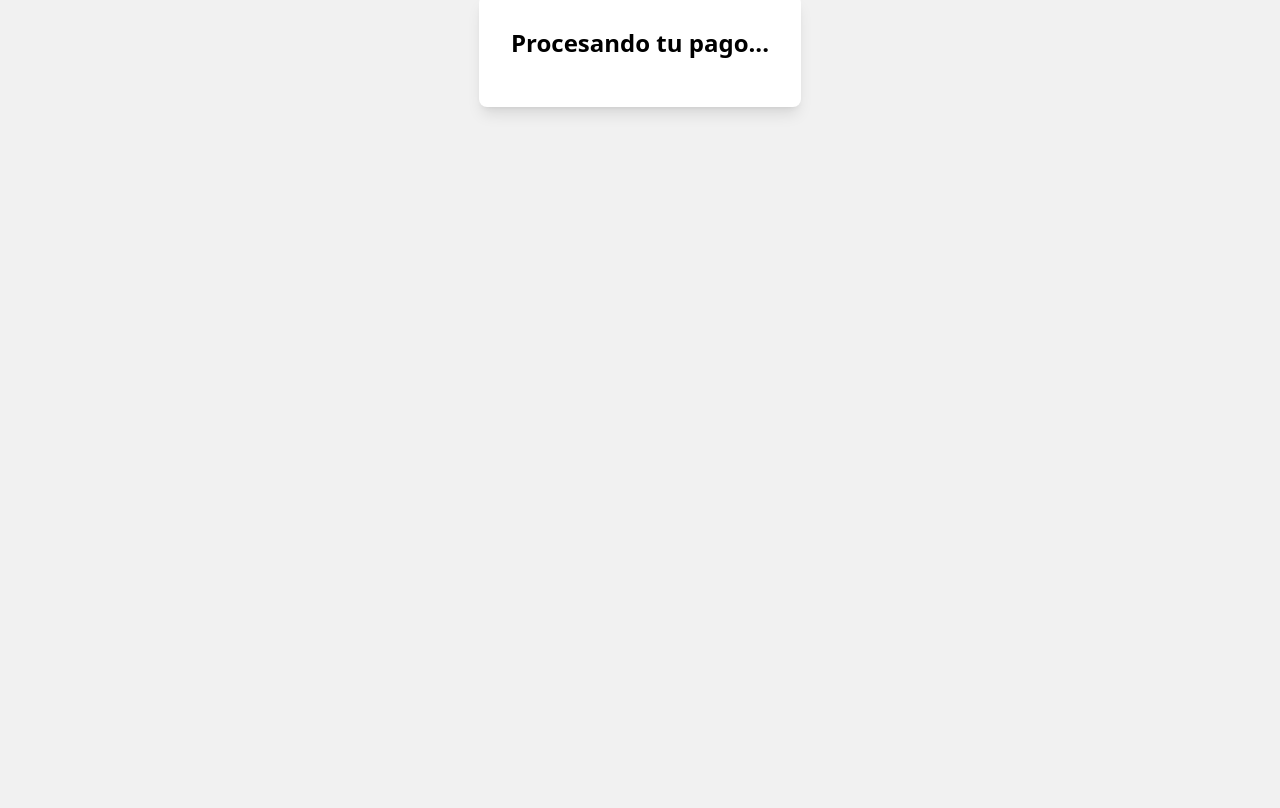
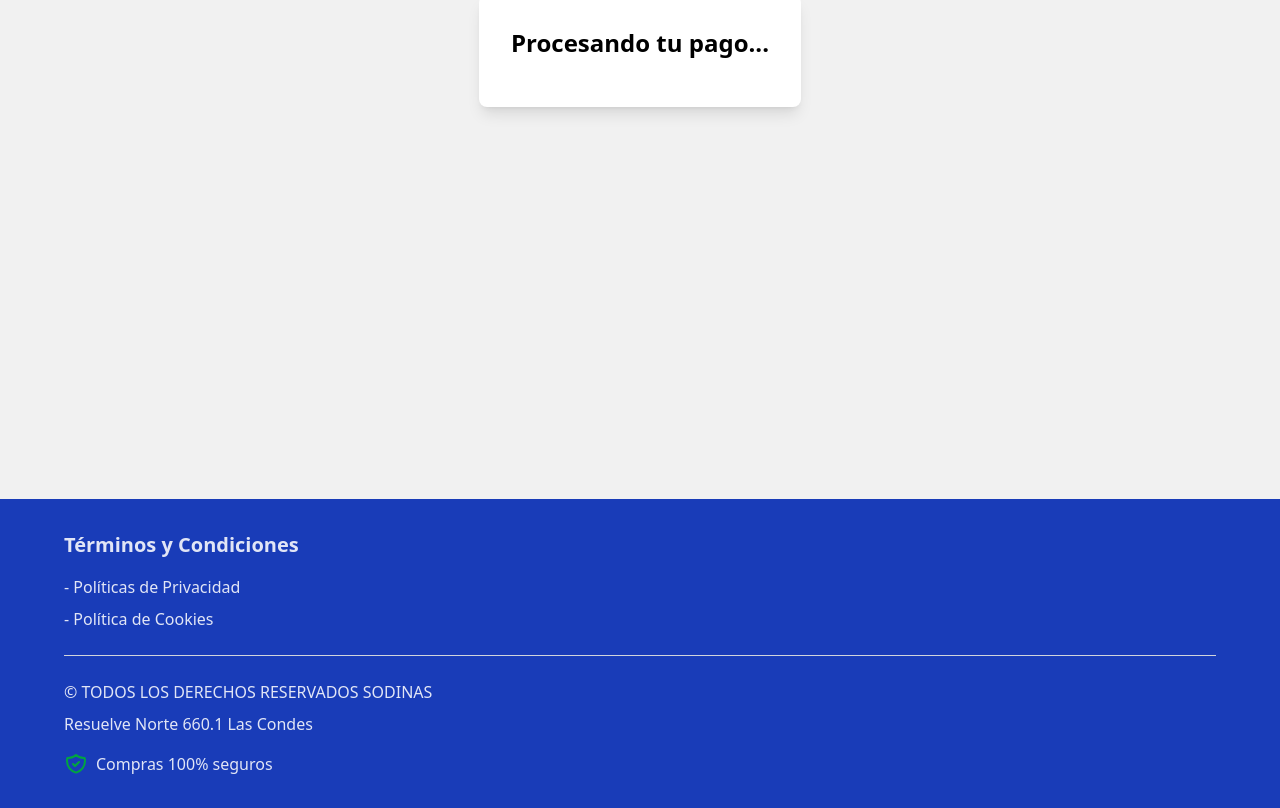
Before and after one commit to Nato9-7/ferremas, a React (Vite) app: page /webpay-return in a window 1280 px wide. Shown: the part 467-1275 px from the top of the page. Before the commit the page ends 918 px from the top, so only its background shows below. Built offline with nearby package versions, Linux system fonts and the light colour scheme.

Commit message:
Arreglo del pago con webpay(ahora toma los rechazos). Se borra el carrito de compra y se agrego un footer

```diff
--- a/src/App.jsx
+++ b/src/App.jsx
@@ -2,6 +2,7 @@ import Header from "./components/Header";
 import Products from "./components/Products";
 import Login from "./pages/login";
 import Cart from "./pages/CartPage";
+import Footer from "./components/Footer";
 import WebpayReturn from "./pages/WebPayReturn";
 import { CarritoProvider } from "./components/Carrito";
 
@@ -19,6 +20,7 @@ function App() {
           <Route path="/CartPage" element={<Cart />} />
           <Route path="/webpay-return" element={<WebpayReturn />} />
         </Routes>
+        <Footer />
       </BrowserRouter>
     </CarritoProvider>
   );
--- a/src/components/Carrito.jsx
+++ b/src/components/Carrito.jsx
@@ -49,8 +49,14 @@ export const CarritoProvider = ({ children }) => {
     });
   };
 
+  const vaciarCarrito = () => {
+    setCarrito([]);
+  };
+
   return (
-    <Carrito.Provider value={{ carrito, agregarAlCarrito, eliminarDelCarrito }}>
+    <Carrito.Provider
+      value={{ carrito, agregarAlCarrito, eliminarDelCarrito, vaciarCarrito }}
+    >
       {children}
     </Carrito.Provider>
   );
--- /dev/null
+++ b/src/components/Footer.jsx
@@ -0,0 +1,65 @@
+import React from "react";
+
+const Footer = () => {
+  return (
+    <footer className="bg-blue-800 py-8 px-4 mt-12">
+      <div className="max-w-6xl mx-auto">
+        {/* Términos y condiciones */}
+        <div className="mb-6">
+          <h2 className="text-xl text-black-700 font-bold mb-4">
+            Términos y Condiciones
+          </h2>
+          <ul className="space-y-2">
+            <li>
+              <a
+                href="#"
+                className="text-black-700 hover:text-black-900 hover:underline"
+              >
+                - Políticas de Privacidad
+              </a>
+            </li>
+            <li>
+              <a
+                href="#"
+                className="text-black-700 hover:text-black-900 hover:underline"
+              >
+                - Política de Cookies
+              </a>
+            </li>
+          </ul>
+        </div>
+
+        {/* Información de la empresa */}
+        <div className="border-t border-gray-300 pt-6">
+          <p className="text-black-700 mb-2">
+            © TODOS LOS DERECHOS RESERVADOS SODINAS
+          </p>
+          <p className="text-black-700 mb-4">Resuelve Norte 660.1 Las Condes</p>
+
+          {/* Compras seguras */}
+          <div className="flex items-center">
+            <svg
+              xmlns="http://www.w3.org/2000/svg"
+              className="h-6 w-6 text-green-600 mr-2"
+              fill="none"
+              viewBox="0 0 24 24"
+              stroke="currentColor"
+            >
+              <path
+                strokeLinecap="round"
+                strokeLinejoin="round"
+                strokeWidth={2}
+                d="M9 12l2 2 4-4m5.618-4.016A11.955 11.955 0 0112 2.944a11.955 11.955 0 01-8.618 3.04A12.02 12.02 0 003 9c0 5.591 3.824 10.29 9 11.622 5.176-1.332 9-6.03 9-11.622 0-1.042-.133-2.052-.382-3.016z"
+              />
+            </svg>
+            <span className="text-black-700 font-medium">
+              Compras 100% seguros
+            </span>
+          </div>
+        </div>
+      </div>
+    </footer>
+  );
+};
+
+export default Footer;
--- a/src/components/Header.jsx
+++ b/src/components/Header.jsx
@@ -1,4 +1,4 @@
-import { useState, useEffect } from "react";
+import { useState } from "react";
 import { Link } from "react-router-dom";
 import {
   Popover,
--- a/src/components/Products.jsx
+++ b/src/components/Products.jsx
@@ -55,7 +55,6 @@ const Products = () => {
                 <button
                   onClick={() => {
                     setTimeout(() => {
-                      alert("Producto agregado al carrito");
                       agregarAlCarrito(producto);
                     }, 500);
                   }}
--- a/src/pages/CartPage.jsx
+++ b/src/pages/CartPage.jsx
@@ -18,11 +18,6 @@ const CarritoPage = () => {
 
   const handleCheckout = async () => {
     try {
-      const total = carrito.reduce(
-        (sum, producto) => sum + producto.precio * producto.cantidad,
-        0
-      );
-
       const buyOrder = `orden-${Date.now()}`; // Genera una orden única
       const sessionId = `session-${Date.now()}`; // Identificador de sesión
       const returnUrl = "http://localhost:5173/webpay-return"; // Ajusta según tu frontend
--- a/src/pages/WebPayReturn.jsx
+++ b/src/pages/WebPayReturn.jsx
@@ -2,40 +2,40 @@
 import { useEffect, useState } from "react";
 import axios from "axios";
 import { useSearchParams, useNavigate } from "react-router-dom";
+import { useCarrito } from "../components/Carrito";
 
 const WebpayReturn = () => {
   const [params] = useSearchParams();
   const navigate = useNavigate();
   const [estado, setEstado] = useState("Procesando tu pago...");
+  const [procesado, setProcesado] = useState(false); // NUEVO
+  const carrito = useCarrito();
 
   useEffect(() => {
-    let yaProcesado = false;
-
     const token = params.get("token_ws");
-    if (token && !yaProcesado) {
+    if (token && !procesado) {
+      setProcesado(true); // Evita dobles requests
       axios
         .post("http://localhost:5000/webpay/commit", { token })
         .then((res) => {
-          console.log("Respuesta de Webpay:", res.data);
-          setEstado("✅ Pago exitoso.");
-          // Puedes mostrar mensaje de éxito o error aquí
+          if (res.data.success) {
+            setEstado("✅ Pago exitoso.");
+            setTimeout(() => {
+              carrito.vaciarCarrito();
+              navigate("/");
+            }, 3000);
+          } else {
+            setEstado(
+              "❌ Error al confirmar pago: " +
+                (res.data.message || "Transacción rechazada.")
+            );
+          }
         })
         .catch((err) => {
-          console.error("Error al confirmar pago:", err);
           setEstado("❌ Error al confirmar pago.");
         });
     }
-  }, [params]);
-
-  useEffect(() => {
-    if (estado.includes("Pago exitoso")) {
-      const timeout = setTimeout(() => {
-        navigate("/");
-      }, 3000);
-
-      return () => clearTimeout(timeout); // Cleanup timeout on component unmount
-    }
-  }, [estado, navigate]);
+  }, [params, procesado, carrito, navigate]);
 
   return (
     <div className="flex items-center justify-center min-h-screen">
--- a/src/pages/login.jsx
+++ b/src/pages/login.jsx
@@ -33,6 +33,8 @@ function Login() {
       }
 
       const data = await response.json();
+
+      localStorage.setItem("usuario_id", data.id);
 
       console.log("Token recibido:", data.token); // 👈 AQUÍ imprimes el token
       console.log("ID del usuario:", data.id);
```
Also changed, not shown: 2 other files (tests, documents, lock files or other folders).
